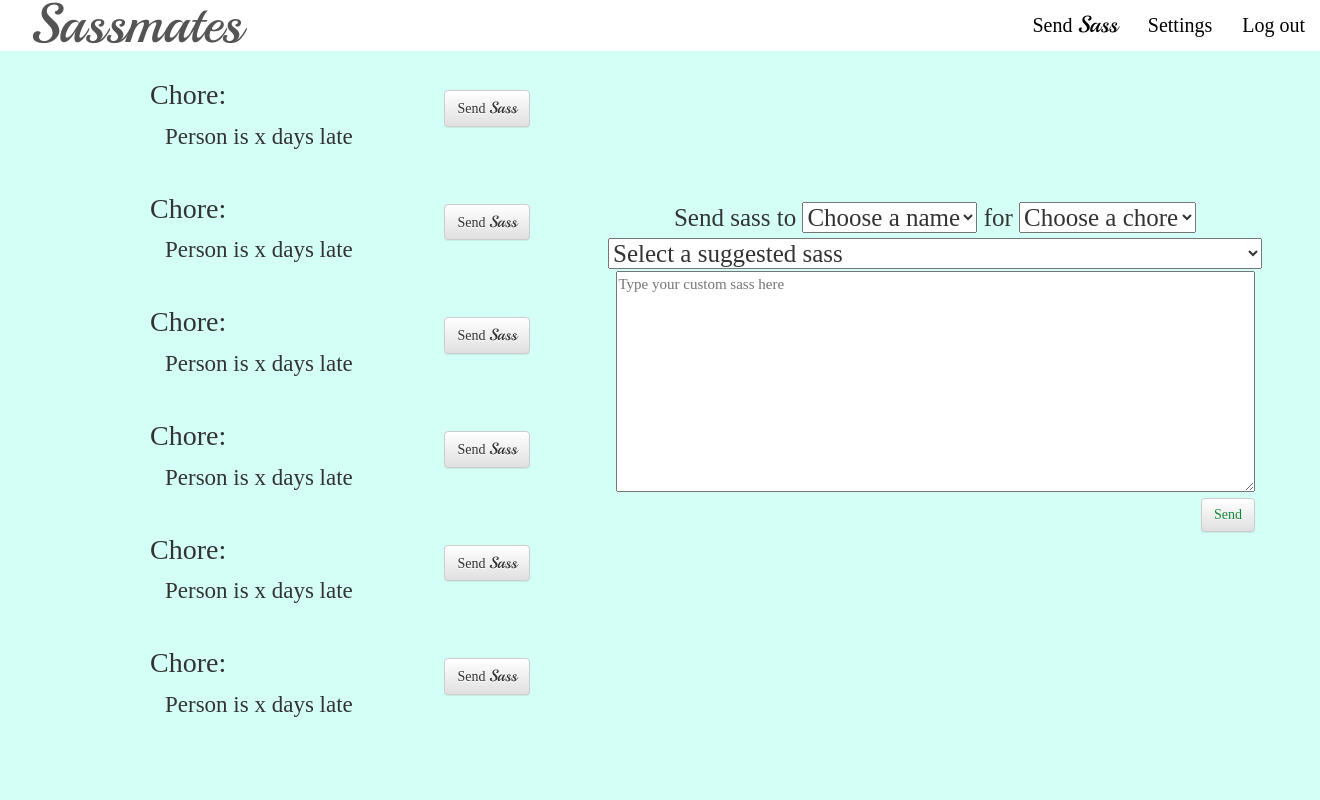
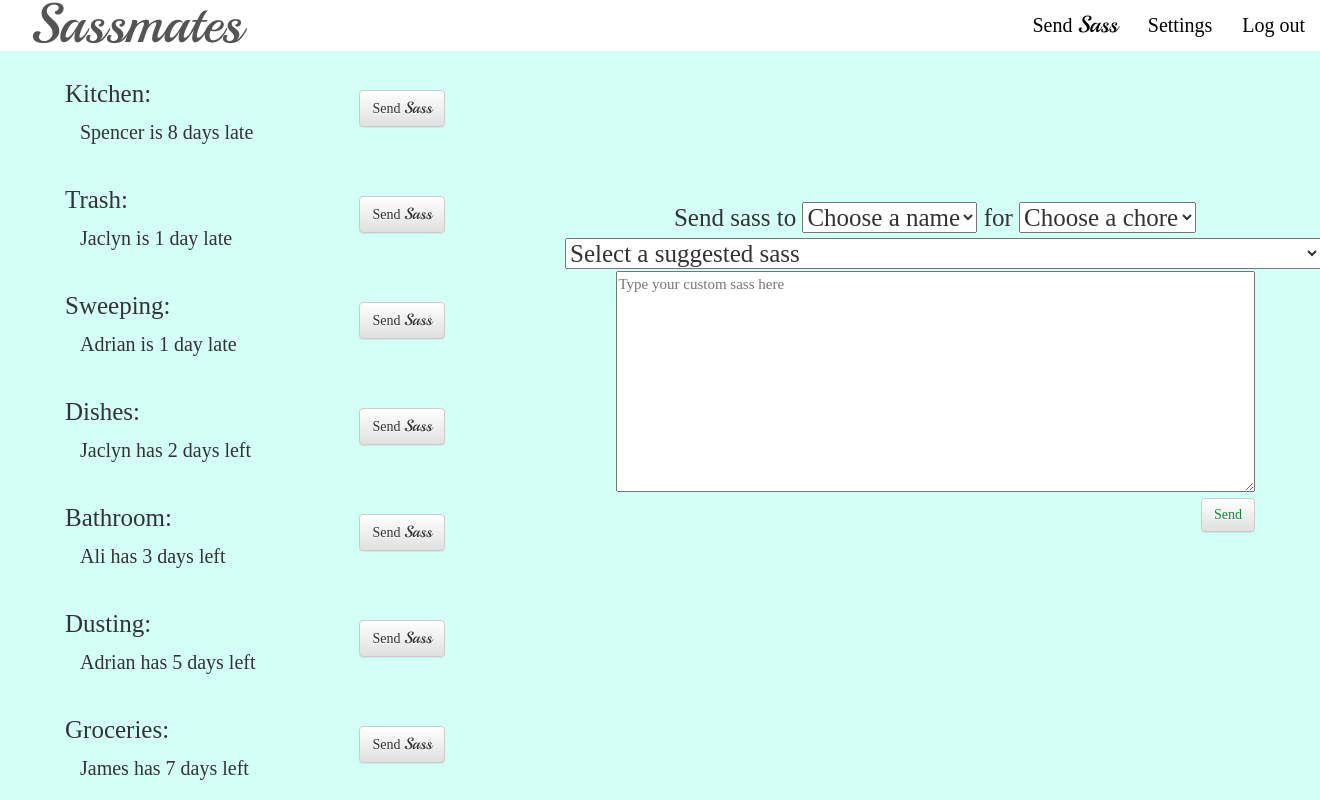
Before and after one commit to nioushajafari/Sassmates, a Flask app: page /sendSass in a window 1320 px wide. Run offline with Flask 2, Linux system fonts and the light colour scheme; some libraries are stand-ins or nearby versions; some web fonts are replaced.

Commit message:
mostly finished sass page

```diff
--- a/static/style.css
+++ b/static/style.css
@@ -45,7 +45,7 @@
     position: absolute;
     top: 60px;
     bottom: 20px;
-    left: 25px;
+    margin-left: 50px;
     overflow-y: scroll;
 }
 #sendsass {
@@ -95,7 +95,7 @@
   padding: 10px;
 }
 h3 {
-    font-size: 28px;
+    font-size: 25px;
     display: inline-block;
 }
 .btn {
@@ -105,7 +105,7 @@
 }
 .tab {
     margin-left: 15px;
-    font-size: 23px;
+    font-size: 20px;
 
 }
 form {
--- a/templates/sendSass.html
+++ b/templates/sendSass.html
@@ -38,27 +38,30 @@
         <!-- The class creates a margin and sets the following text/pictures at the center-->
         <div class="container-fluid">
             <div class="row">
-                <div class="col-md-4 col-md-offset-1" id="list">
-                    <h3>Chore:</h3>
+                <div class="col-md-4" id="list">
+                    <h3>Kitchen:</h3>
                     <button type="button" class="btn btn-default">Send <span class="sass">Sass</span></button>
-                    <p class="tab">Person is x days late</p>
-                    <h3>Chore:</h3>
+                    <p class="tab">Spencer is 8 days late</p>
+                    <h3>Trash:</h3>
                     <button type="button" class="btn btn-default">Send <span class="sass">Sass</span></button>
-                    <p class="tab">Person is x days late</p>
-                    <h3>Chore:</h3>
+                    <p class="tab">Jaclyn is 1 day late</p>
+                    <h3>Sweeping:</h3>
                     <button type="button" class="btn btn-default">Send <span class="sass">Sass</span></button>
-                    <p class="tab">Person is x days late</p>
-                    <h3>Chore:</h3>
+                    <p class="tab">Adrian is 1 day late</p>
+                    <h3>Dishes:</h3>
                     <button type="button" class="btn btn-default">Send <span class="sass">Sass</span></button>
-                    <p class="tab">Person is x days late</p>
-                    <h3>Chore:</h3>
+                    <p class="tab">Jaclyn has 2 days left</p>
+                    <h3>Bathroom:</h3>
                     <button type="button" class="btn btn-default">Send <span class="sass">Sass</span></button>
-                    <p class="tab">Person is x days late</p>
-                    <h3>Chore:</h3>
+                    <p class="tab">Ali has 3 days left</p>
+                    <h3>Dusting:</h3>
                     <button type="button" class="btn btn-default">Send <span class="sass">Sass</span></button>
-                    <p class="tab">Person is x days late</p>
+                    <p class="tab">Adrian has 5 days left</p>
+                    <h3>Groceries:</h3>
+                    <button type="button" class="btn btn-default">Send <span class="sass">Sass</span></button>
+                    <p class="tab">James has 7 days left</p>
                 </div>
-                <div class="col-md-7" id="sendsass">
+                <div class="col-md-7 col-md-offset-1" id="sendsass">
                     <form id="contactinfo">
                         Send sass to
                         <select name="Name">
@@ -66,8 +69,8 @@
                             <option value="jaclyn">Jaclyn</option>
                             <option value="nj">NJ</option>
                             <option value="adrian">Adrian</option>
-                            <option value="jess">Jess</option>
-                            <option value="taylor">Taylor</option>
+                            <option value="ali">Ali</option>
+                            <option value="james">James</option>
                             <option value="spencer">Spencer</option>
                         </select>
                         for
@@ -85,13 +88,10 @@
                     <form id="contactinfo">
                         <select name="Sass">
                             <option value="choose">Select a suggested sass</option>
-                            <option value="sass">this is suggested sassthis is suggested sassthis is suggested sass</option>
-                            <option value="sass">this is suggested sass</option>
-                            <option value="sass">this is suggested sass</option>
-                            <option value="sass">this is suggested sass</option>
-                            <option value="sass">this is suggested sass</option>
-                            <option value="sass">this is suggested sass</option>
-                            <option value="sass">this is suggested sass</option>
+                            <option value="sass">What's that smell? You or the trash?</option>
+                            <option value="sass">Should we just order a second trashcan?</option>
+                            <option value="sass">Studies show that 5 out of 6 roommates agree you should clean the toilet.</option>
+                            <option value="sass">So you'll pick up paper plates on the way home..?</option>
                         </select>
                     </form>
                     <form>
```
